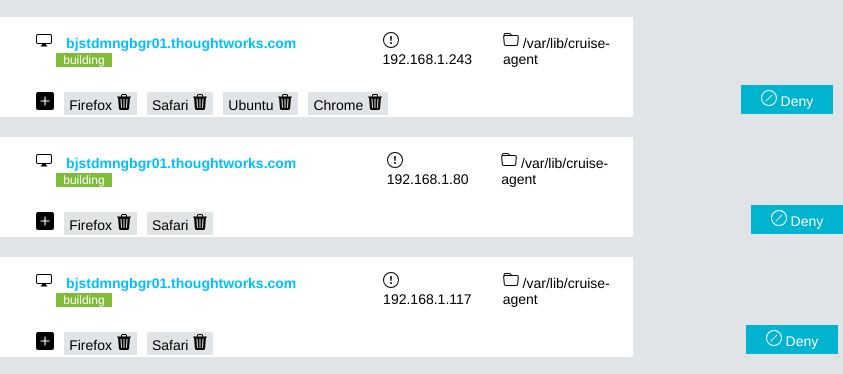
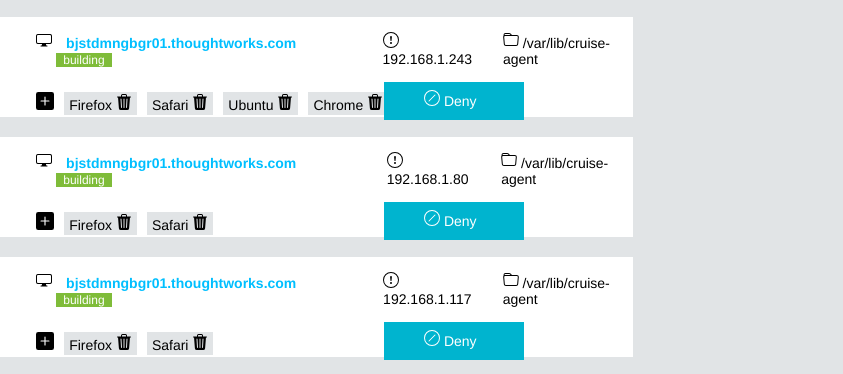
Before and after one commit to WangJuexiang/shadow-homework, a plain HTML site: page Week2-HTML_CSS_Homework/index.html in a window 1280 px wide. Shown: the part 399-773 px from the top of the page, 506-1349 px from the left, 843 px wide, since content can reach past the window. Drawn offline with Linux system fonts and the light colour scheme.

Commit message:
feat: deny location change as absolute in desktop version

```diff
--- a/Week2-HTML_CSS_Homework/index.html
+++ b/Week2-HTML_CSS_Homework/index.html
@@ -253,6 +253,8 @@
                         </div>
                     </div>
 
+                    <div class="detail2-middle">
+
 
                     <div class="detail2-bottom">
 
@@ -294,6 +296,7 @@
                                 d="M11.354 4.646a.5.5 0 0 0-.708 0l-6 6a.5.5 0 0 0 .708.708l6-6a.5.5 0 0 0 0-.708z"/>
                         </svg> Deny</span>
                     </div>
+                </div>
                 </div>
             </div>
 
@@ -338,6 +341,8 @@
                     </div>
                     </div>
 
+                    <div class="detail3-middle">
+
 
                     <div class="detail3-bottom">
 
@@ -369,6 +374,7 @@
                                 d="M8 15A7 7 0 1 1 8 1a7 7 0 0 1 0 14zm0 1A8 8 0 1 0 8 0a8 8 0 0 0 0 16z"/><path
                                 d="M11.354 4.646a.5.5 0 0 0-.708 0l-6 6a.5.5 0 0 0 .708.708l6-6a.5.5 0 0 0 0-.708z"/>
                         </svg> Deny</span>
+                    </div>
                     </div>
                 </div>
             </div>
@@ -414,7 +420,7 @@
                     </div>
                     </div>
 
-
+                    <div class="detail4-middle">
                     <div class="detail4-bottom">
 
                         <div class="add-button4">
@@ -445,6 +451,7 @@
                                 d="M8 15A7 7 0 1 1 8 1a7 7 0 0 1 0 14zm0 1A8 8 0 1 0 8 0a8 8 0 0 0 0 16z"/><path
                                 d="M11.354 4.646a.5.5 0 0 0-.708 0l-6 6a.5.5 0 0 0 .708.708l6-6a.5.5 0 0 0 0-.708z"/>
                         </svg> Deny</span>
+                    </div>
                     </div>
                 </div>
             </div>
--- a/Week2-HTML_CSS_Homework/styles/_mixin.scss
+++ b/Week2-HTML_CSS_Homework/styles/_mixin.scss
@@ -106,10 +106,15 @@
 }
 
 @mixin deny-button() {
-  float: right;
+  position: absolute;
+  right: 250px;
+  margin-top: 15px;
+  height: 30px;
+  width: 100px;
+  padding-top: 8px;
+  padding-left: 40px;
   color: white;
   font-size: 14px;
   background-color: #00B4CF;
-  padding: 5px 20px;
-  margin-right: -200px;
+
 }
--- a/Week2-HTML_CSS_Homework/styles/desktop-index.scss
+++ b/Week2-HTML_CSS_Homework/styles/desktop-index.scss
@@ -409,6 +409,9 @@ main {
 
     }
 
+    .detail2-middle {
+      display: flex;
+
       .detail2-bottom {
         display: flex;
         margin-left: 40px;
@@ -448,10 +451,10 @@ main {
           }
         }
       }
+
       .deny2 {
         @include deny-button;
-      margin-top:-30px;
-
+      }
     }
   }
 }
@@ -494,8 +497,10 @@ main {
       .detail3-location {
         margin-left: 20px;
       }
+    }
 
-    }
+    .detail3-middle {
+      display: flex;
 
       .detail3-bottom {
         display: flex;
@@ -522,8 +527,7 @@ main {
       }
       .deny3 {
         @include deny-button;
-      margin-top:-30px;
-      margin-right: -210px;
+      }
     }
   }
 }
@@ -567,8 +571,10 @@ main {
       .detail4-location {
         margin-left: 20px;
       }
+    }
 
-    }
+    .detail4-middle {
+      display: flex;
 
       .detail4-bottom {
         display: flex;
@@ -609,11 +615,10 @@ main {
           }
         }
       }
+
       .deny4 {
         @include deny-button;
-      margin-top:-30px;
-      margin-right: -205px;
-
+      }
     }
   }
 }
```
Also changed, not shown: Week2-HTML_CSS_Homework/styles/desktop-index.css, Week2-HTML_CSS_Homework/styles/tablet-index.css, 2 other files. Lines whose indentation alone changed are shown as unchanged.
